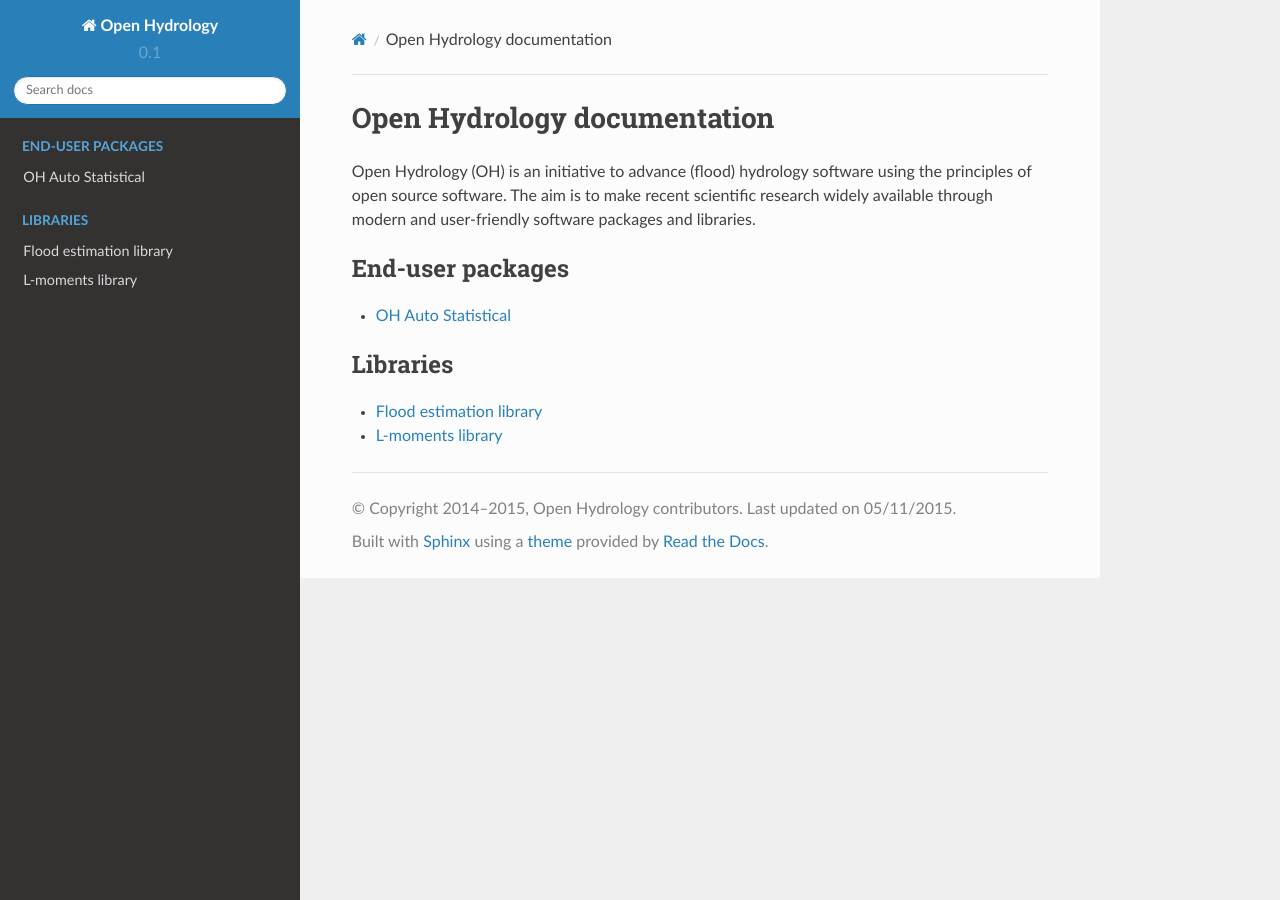
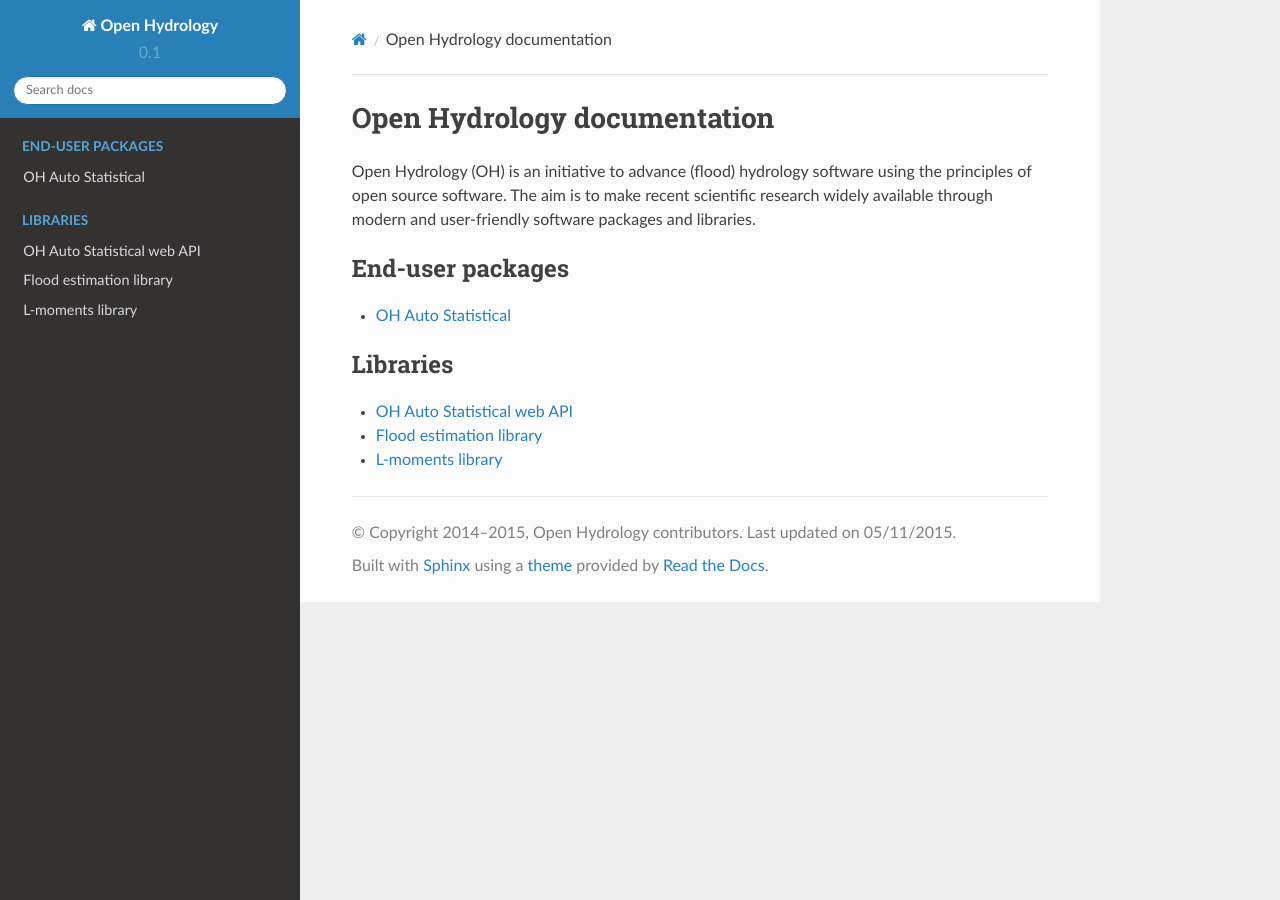
Before and after one commit to OpenHydrology/docs, a Sphinx documentation site: the page built from docs/source/index.rst, in a window 1280 px wide. Built offline with Sphinx 7.4.7 and the Read the Docs theme 2.0.0, drawn with Linux system fonts in a browser that asks for light colours.

Commit message:
Link to OH Auto Statistical web API docs

```diff
--- a/docs/source/index.rst
+++ b/docs/source/index.rst
@@ -13,5 +13,6 @@ user-friendly software packages and libraries.
 .. toctree::
    :caption: Libraries
 
+   OH Auto Statistical web API <http://docs.open-hydrology.org/projects/oh-auto-statistical-web-api/>
    Flood estimation library <http://docs.open-hydrology.org/projects/floodestimation/>
    L-moments library <http://docs.open-hydrology.org/projects/lmoments3/>
```
